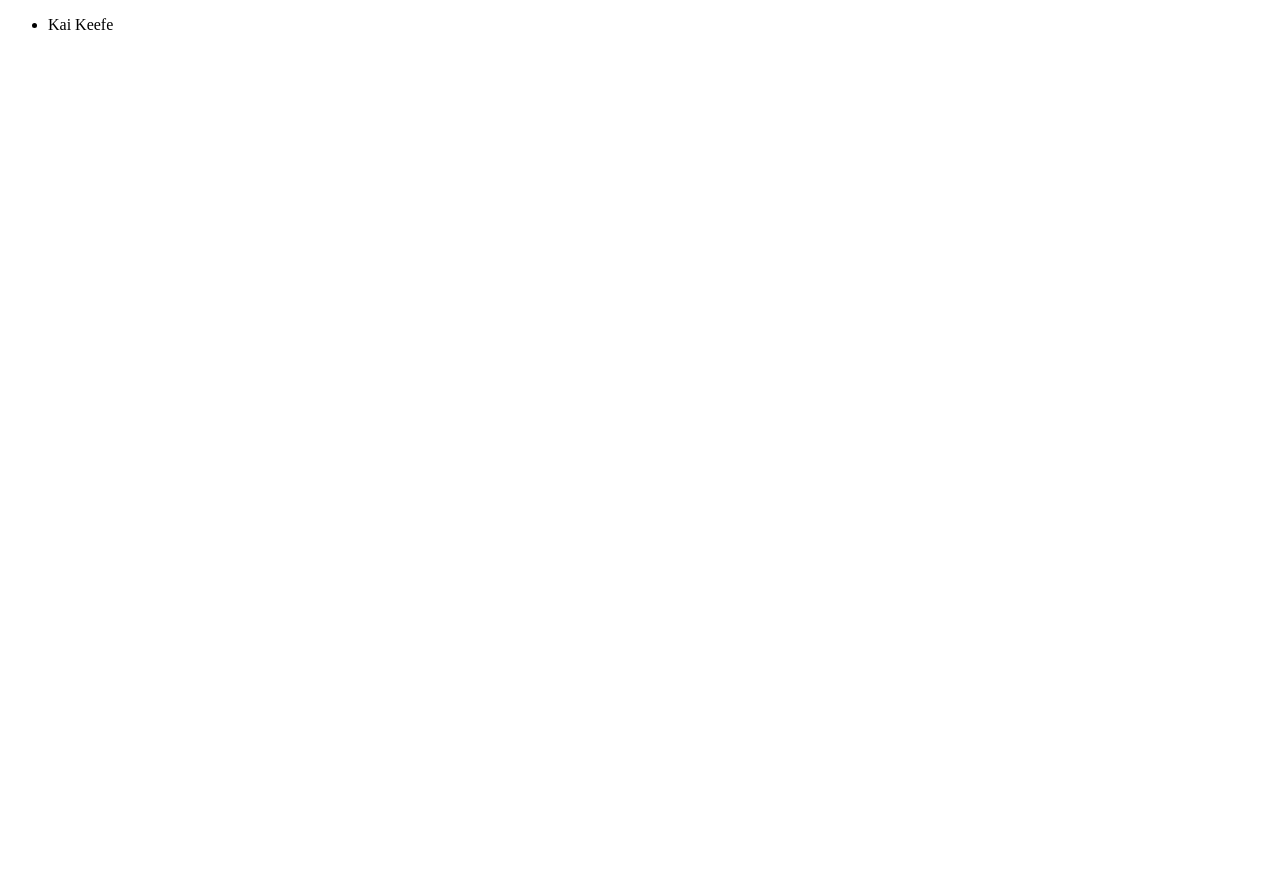
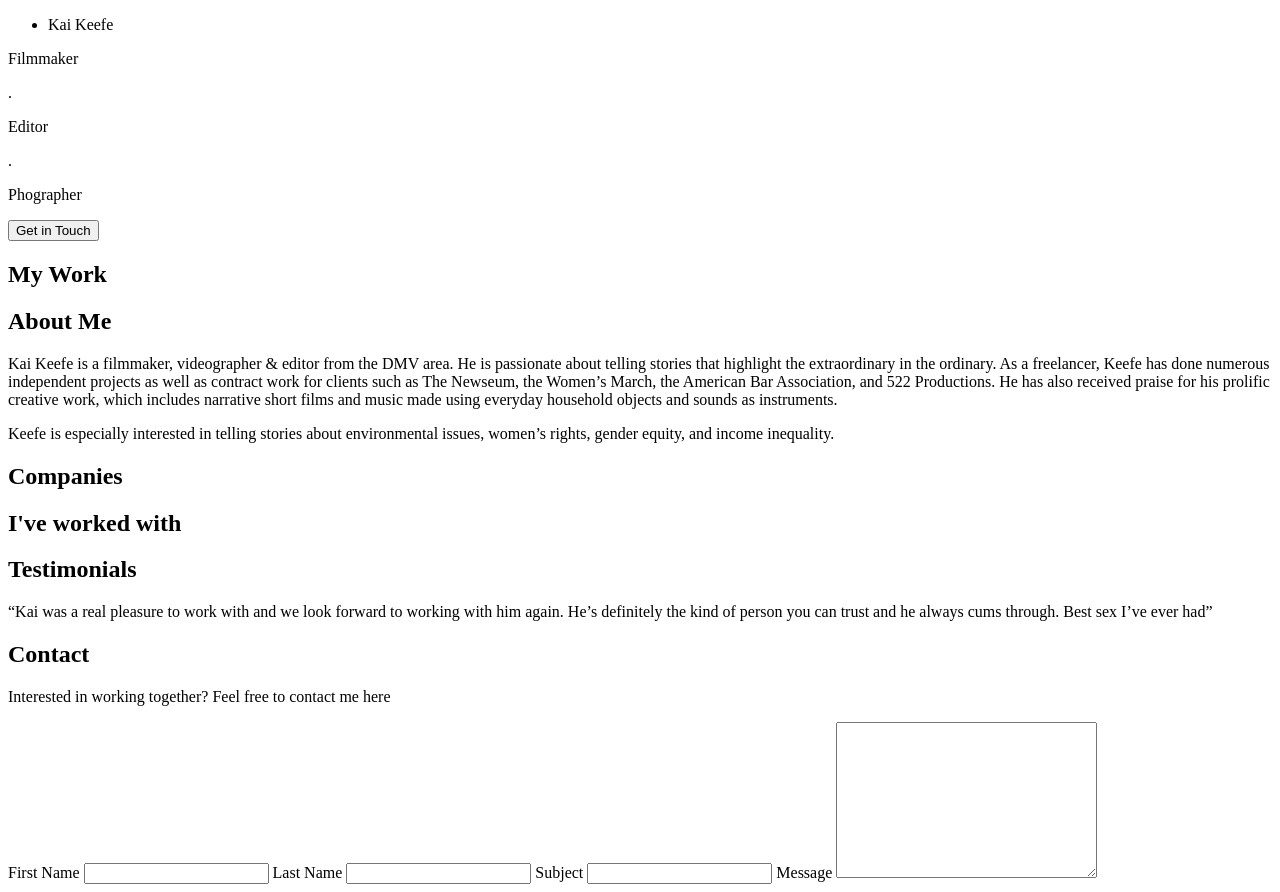
Before and after one commit to ColdMillenium/KaiSite, a plain HTML site: page index.html in a window 1280 px wide. Before the commit the page ends 800 px from the top, so only its background shows below. Drawn offline with Linux system fonts and the light colour scheme.

Commit message:
pretty much finished basic html

```diff
--- a/index.html
+++ b/index.html
@@ -9,27 +9,55 @@
                 <li>Kai Keefe</li>
             </ul>
         </header>
-        <section className="welcome">
+        <section class="welcome">
+            <div class="skills">
+                <p>Filmmaker</p>
+                .
+                <p>Editor</p>
+                .
+                <p>Phographer</p>
+            </div>
+            <button>Get in Touch</button>
+        </section>
+        <section class="myWork">
+            <h1>My Work</h1>
+        </section>
+        <section class="aboutme">
+            <h1>About Me</h1>
+            <div class="aboutme_desc">
+                <p>Kai Keefe is a filmmaker, videographer & editor from the DMV area.
+                    He is passionate about telling stories that highlight the extraordinary in the ordinary. As a freelancer, Keefe has done numerous independent projects as well as contract work for clients such as The Newseum, the Women’s March, the American Bar Association, and 522 Productions. He has also received praise for his prolific creative work, which includes narrative short films and music made using everyday household objects and sounds as instruments.
+                </p>
+                <p>Keefe is especially interested in telling stories about environmental issues, women’s rights, gender equity, and income inequality.
+                </p>
+            </div>
+        </section>
+        <section class="companies">
+            <h1>Companies</h1>
+            <h2>I've worked with</h2>
+            <div class="companies_gallery">
 
+            </div>
         </section>
-        <section className="myWork">
-
+        <section class="testimonials">
+            <h1>Testimonials</h1>
+            <p>“Kai was a real pleasure to work with and we look forward to working with him again. He’s definitely the kind of person you can trust and he always cums through. Best sex I’ve ever had”
+            </p>
         </section>
-        <section className="aboutme">
-
+        <section class="contact">
+            <h1>Contact</h1>
+            <p class="contact_desc">Interested in working together? Feel free to contact me here</p>
         </section>
-        <section className="myWork">
-
-        </section>
-        <section className="companies">
-
-        </section>
-        <section className="testimonials">
-
-        </section>
-        <section className="contact">
-
-        </section>
+        <form action="">
+            <label for="fname">First Name</label>
+            <input type="text" id="fName" name="fname">
+            <label for="lname">Last Name</label>
+            <input type="text" id="lname" name="lname">
+            <label for="subject">Subject</label>
+            <input type="text" id="subject" name="subject">
+            <label for="message">Message</label>
+            <textarea name="message" id="message" cols="30" rows="10"></textarea>
+        </form>
         <footer></footer>
     </body>
 </html>
```
